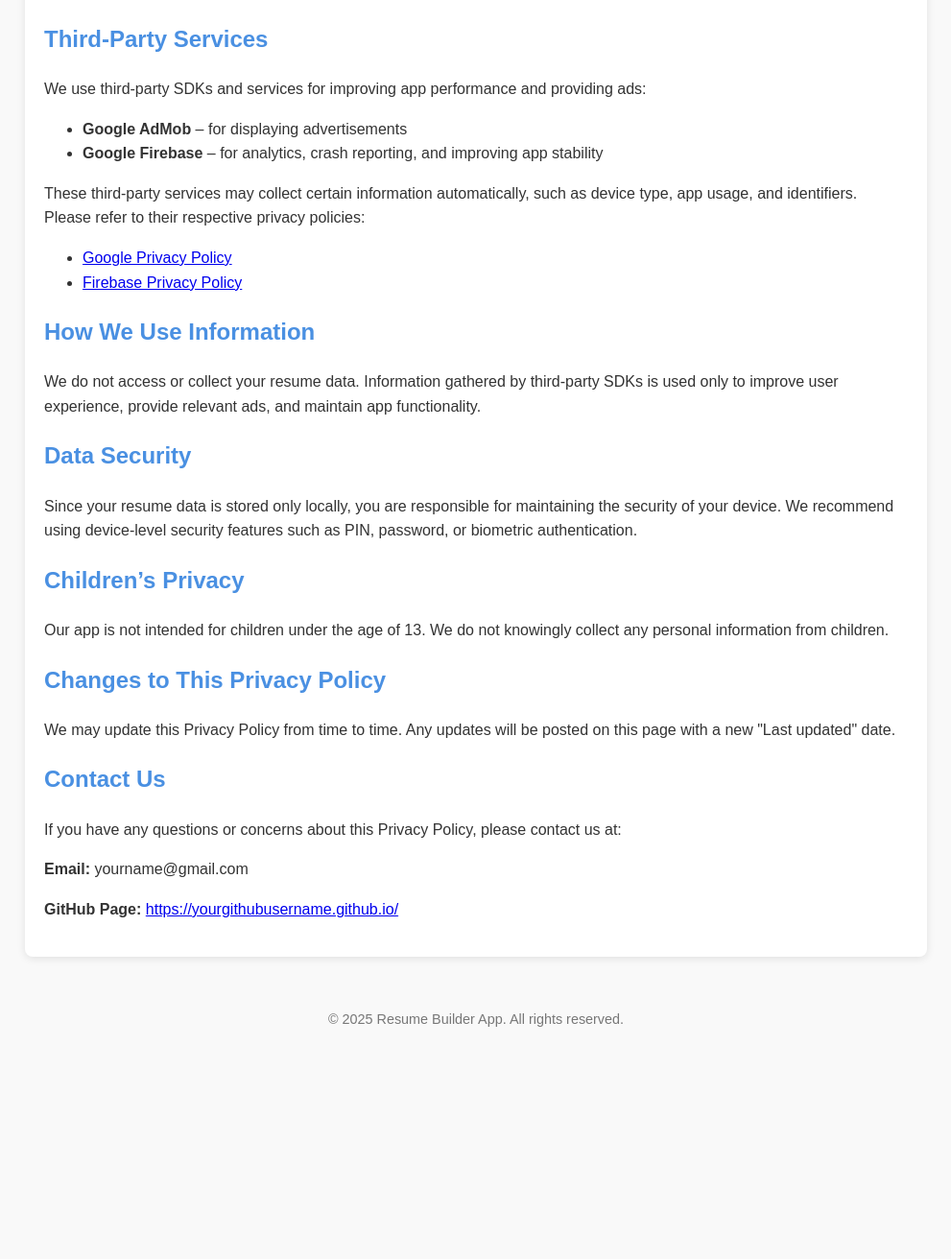
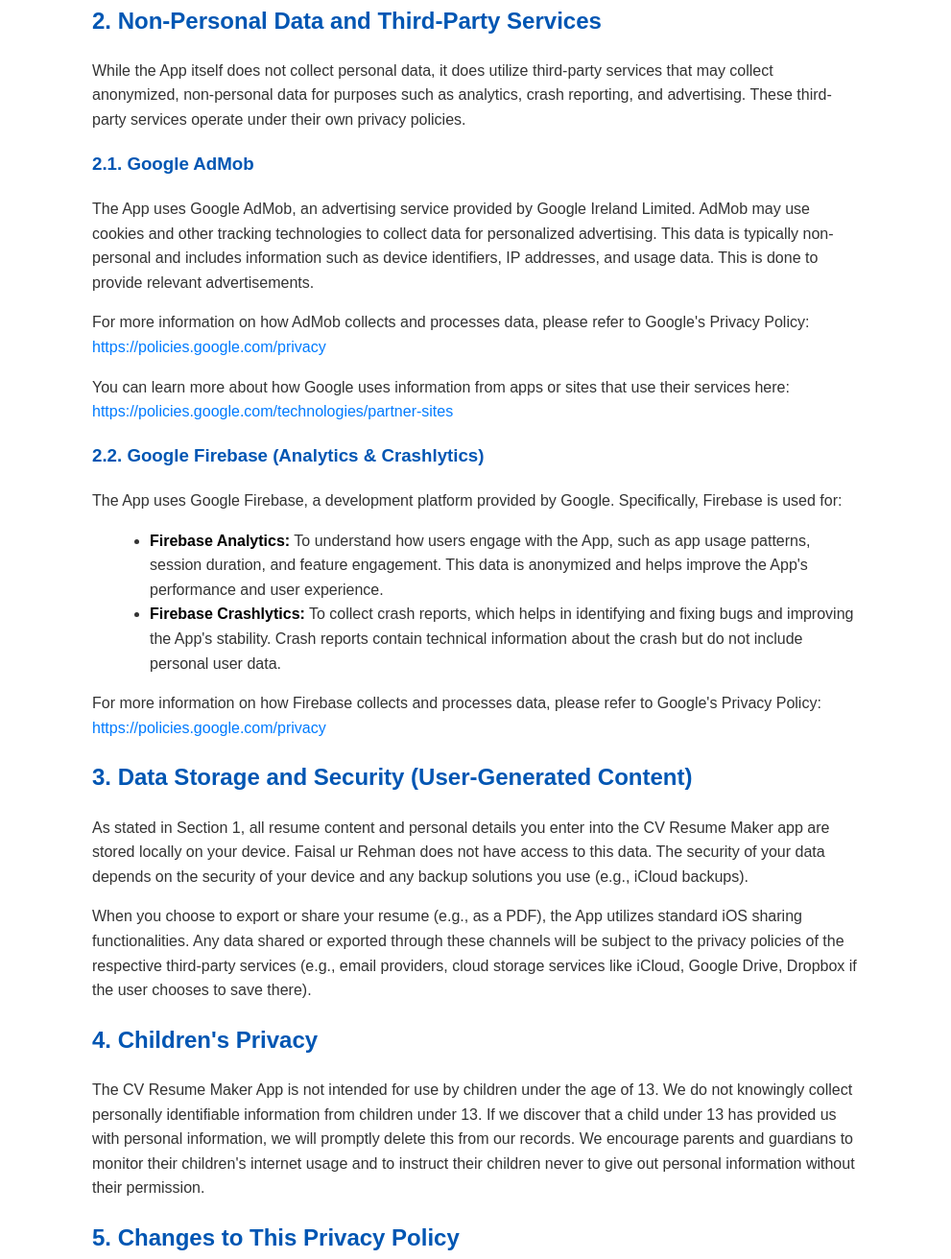
Before and after one commit to thefaisalurrehman/cv-resume-maker-privacy, a plain HTML site: page index.html in a window 1280 px wide. Shown: the part 436-1748 px from the top of the page at 96% size, without its empty margins (144-1135 px from the left). Before the commit the page ends 1544 px from the top, so only its background shows below. Drawn offline with Linux system fonts and the light colour scheme.

Commit message:
Update index.html

```diff
--- a/index.html
+++ b/index.html
@@ -1,89 +1,89 @@
-
 <!DOCTYPE html>
 <html lang="en">
 <head>
-  <meta charset="UTF-8" />
-  <meta name="viewport" content="width=device-width, initial-scale=1.0" />
-  <title>Privacy Policy - CV Resume Builder App</title>
+    <meta charset="UTF-8">
+    <meta name="viewport" content="width=device-width, initial-scale=1.0">
+    <title>CV Resume Maker - Privacy Policy</title>
     <style>
         body {
             font-family: Arial, sans-serif;
-      margin: 0;
-      padding: 0;
             line-height: 1.6;
-      background: #f9f9f9;
+            margin: 20px;
+            max-width: 800px;
+            margin-left: auto;
+            margin-right: auto;
             color: #333;
         }
-    header {
-      background: #4a90e2;
-      color: #fff;
-      padding: 20px;
-      text-align: center;
+        h1, h2, h3 {
+            color: #0056b3;
         }
-    main {
-      max-width: 900px;
-      margin: 20px auto;
-      padding: 20px;
-      background: #fff;
-      border-radius: 8px;
-      box-shadow: 0 2px 8px rgba(0,0,0,0.1);
+        strong {
+            color: #000;
         }
-    h1, h2 {
-      color: #4a90e2;
+        p, ul, ol {
+            margin-bottom: 1em;
         }
-    footer {
-      text-align: center;
-      padding: 20px;
-      font-size: 0.9em;
-      color: #777;
+        ul {
+            list-style-type: disc;
+            margin-left: 20px;
+        }
+        a {
+            color: #007bff;
+            text-decoration: none;
+        }
+        a:hover {
+            text-decoration: underline;
         }
     </style>
 </head>
 <body>
-  <header>
-    <h1>Privacy Policy</h1>
-  </header>
 
-  <main>
-    <p><strong>Last updated:</strong> October 5, 2025</p>
+    <h1>Privacy Policy for CV Resume Maker</h1>
+    <p>This Privacy Policy governs the manner in which the <strong>CV Resume Maker</strong> mobile application ("App") collects, uses, maintains, and discloses information collected from users (each, a "User") of the App. This privacy policy applies to the App and all products and services offered by Faisal ur Rehman.</p>
 
-    <p>Welcome to our Resume Builder App. Your privacy is very important to us. This Privacy Policy explains how we collect, use, and safeguard your information.</p>
+    <h2>1. Personal Data</h2>
+    <p><strong>CV Resume Maker does not collect any personal data from its users.</strong> All information that users input into the App, such as names, contact details, work experience, education, skills, and other resume-related content, is stored exclusively on the user's device and is not transmitted to or stored on any server controlled by Faisal ur Rehman.</p>
+    <p>The App does not require users to register an account or provide any personal information to use its core features. Your resume data is yours and remains private to your device.</p>
 
-    <h2>Information We Collect</h2>
-    <p>Our app allows you to create and manage resumes. All personal data (such as name, contact details, education, and work history) entered in the app is stored <strong>only locally on your device</strong>. We do not upload, share, or store this data on any server controlled by us.</p>
+    <h2>2. Non-Personal Data and Third-Party Services</h2>
+    <p>While the App itself does not collect personal data, it does utilize third-party services that may collect anonymized, non-personal data for purposes such as analytics, crash reporting, and advertising. These third-party services operate under their own privacy policies.</p>
 
-    <h2>Third-Party Services</h2>
-    <p>We use third-party SDKs and services for improving app performance and providing ads:</p>
+    <h3>2.1. Google AdMob</h3>
+    <p>The App uses Google AdMob, an advertising service provided by Google Ireland Limited. AdMob may use cookies and other tracking technologies to collect data for personalized advertising. This data is typically non-personal and includes information such as device identifiers, IP addresses, and usage data. This is done to provide relevant advertisements.</p>
+    <p>For more information on how AdMob collects and processes data, please refer to Google's Privacy Policy: <a href="https://policies.google.com/privacy" target="_blank">https://policies.google.com/privacy</a></p>
+    <p>You can learn more about how Google uses information from apps or sites that use their services here: <a href="https://policies.google.com/technologies/partner-sites" target="_blank">https://policies.google.com/technologies/partner-sites</a></p>
+
+    <h3>2.2. Google Firebase (Analytics & Crashlytics)</h3>
+    <p>The App uses Google Firebase, a development platform provided by Google. Specifically, Firebase is used for:</p>
     <ul>
-      <li><strong>Google AdMob</strong> – for displaying advertisements</li>
-      <li><strong>Google Firebase</strong> – for analytics, crash reporting, and improving app stability</li>
+        <li><strong>Firebase Analytics:</strong> To understand how users engage with the App, such as app usage patterns, session duration, and feature engagement. This data is anonymized and helps improve the App's performance and user experience.</li>
+        <li><strong>Firebase Crashlytics:</strong> To collect crash reports, which helps in identifying and fixing bugs and improving the App's stability. Crash reports contain technical information about the crash but do not include personal user data.</li>
     </ul>
-    <p>These third-party services may collect certain information automatically, such as device type, app usage, and identifiers. Please refer to their respective privacy policies:</p>
-    <ul>
-      <li><a href="https://policies.google.com/privacy" target="_blank">Google Privacy Policy</a></li>
-      <li><a href="https://firebase.google.com/support/privacy" target="_blank">Firebase Privacy Policy</a></li>
-    </ul>
+    <p>For more information on how Firebase collects and processes data, please refer to Google's Privacy Policy: <a href="https://policies.google.com/privacy" target="_blank">https://policies.google.com/privacy</a></p>
 
-    <h2>How We Use Information</h2>
-    <p>We do not access or collect your resume data. Information gathered by third-party SDKs is used only to improve user experience, provide relevant ads, and maintain app functionality.</p>
+    <h2>3. Data Storage and Security (User-Generated Content)</h2>
+    <p>As stated in Section 1, all resume content and personal details you enter into the CV Resume Maker app are stored locally on your device. Faisal ur Rehman does not have access to this data. The security of your data depends on the security of your device and any backup solutions you use (e.g., iCloud backups).</p>
+    <p>When you choose to export or share your resume (e.g., as a PDF), the App utilizes standard iOS sharing functionalities. Any data shared or exported through these channels will be subject to the privacy policies of the respective third-party services (e.g., email providers, cloud storage services like iCloud, Google Drive, Dropbox if the user chooses to save there).</p>
 
-    <h2>Data Security</h2>
-    <p>Since your resume data is stored only locally, you are responsible for maintaining the security of your device. We recommend using device-level security features such as PIN, password, or biometric authentication.</p>
+    <h2>4. Children's Privacy</h2>
+    <p>The CV Resume Maker App is not intended for use by children under the age of 13. We do not knowingly collect personally identifiable information from children under 13. If we discover that a child under 13 has provided us with personal information, we will promptly delete this from our records. We encourage parents and guardians to monitor their children's internet usage and to instruct their children never to give out personal information without their permission.</p>
 
-    <h2>Children’s Privacy</h2>
-    <p>Our app is not intended for children under the age of 13. We do not knowingly collect any personal information from children.</p>
+    <h2>5. Changes to This Privacy Policy</h2>
+    <p>Faisal ur Rehman reserves the right to update this privacy policy at any time. When we do, we will revise the "last updated" date at the bottom of this page. We encourage Users to frequently check this page for any changes to stay informed about how we are helping to protect the non-personal information we collect via third-party services. You acknowledge and agree that it is your responsibility to review this privacy policy periodically and become aware of modifications.</p>
 
-    <h2>Changes to This Privacy Policy</h2>
-    <p>We may update this Privacy Policy from time to time. Any updates will be posted on this page with a new "Last updated" date.</p>
+    <h2>6. Your Acceptance of These Terms</h2>
+    <p>By using the CV Resume Maker App, you signify your acceptance of this policy. If you do not agree to this policy, please do not use our App. Your continued use of the App following the posting of changes to this policy will be deemed your acceptance of those changes.</p>
 
-    <h2>Contact Us</h2>
-    <p>If you have any questions or concerns about this Privacy Policy, please contact us at:</p>
-    <p><strong>Email:</strong> yourname@gmail.com</p>
-    <p><strong>GitHub Page:</strong> <a href="https://yourgithubusername.github.io/" target="_blank">https://yourgithubusername.github.io/</a></p>
-  </main>
+    <h2>7. Contacting Me</h2>
+    <p>If you have any questions about this Privacy Policy, the practices of this App, or your dealings with this App, please contact me at:</p>
+    <p><strong>Faisal ur Rehman</strong><br>
+    Email: <strong><a href="mailto:[YOUR_CONTACT_EMAIL_HERE]">[YOUR_CONTACT_EMAIL_HERE]</a></strong></p>
 
-  <footer>
-    <p>&copy; 2025 Resume Builder App. All rights reserved.</p>
-  </footer>
+    <p><em>This Privacy Policy was last updated on <strong id="lastUpdatedDate">---</strong>.</em></p>
+
+    <script>
+        document.getElementById('lastUpdatedDate').textContent = new Date().toLocaleDateString('en-US', { year: 'numeric', month: 'long', day: 'numeric' });
+    </script>
+
 </body>
 </html>
```
Lines whose indentation alone changed are shown as unchanged.
